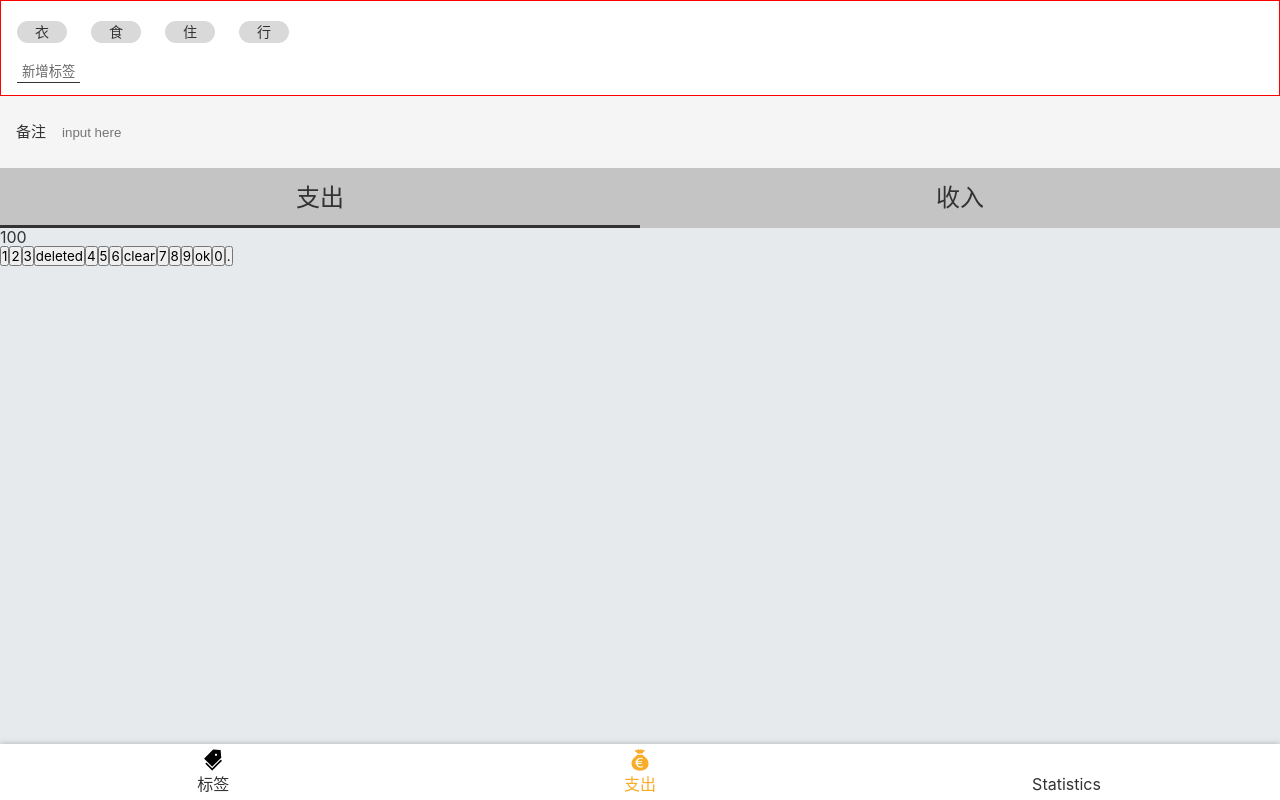
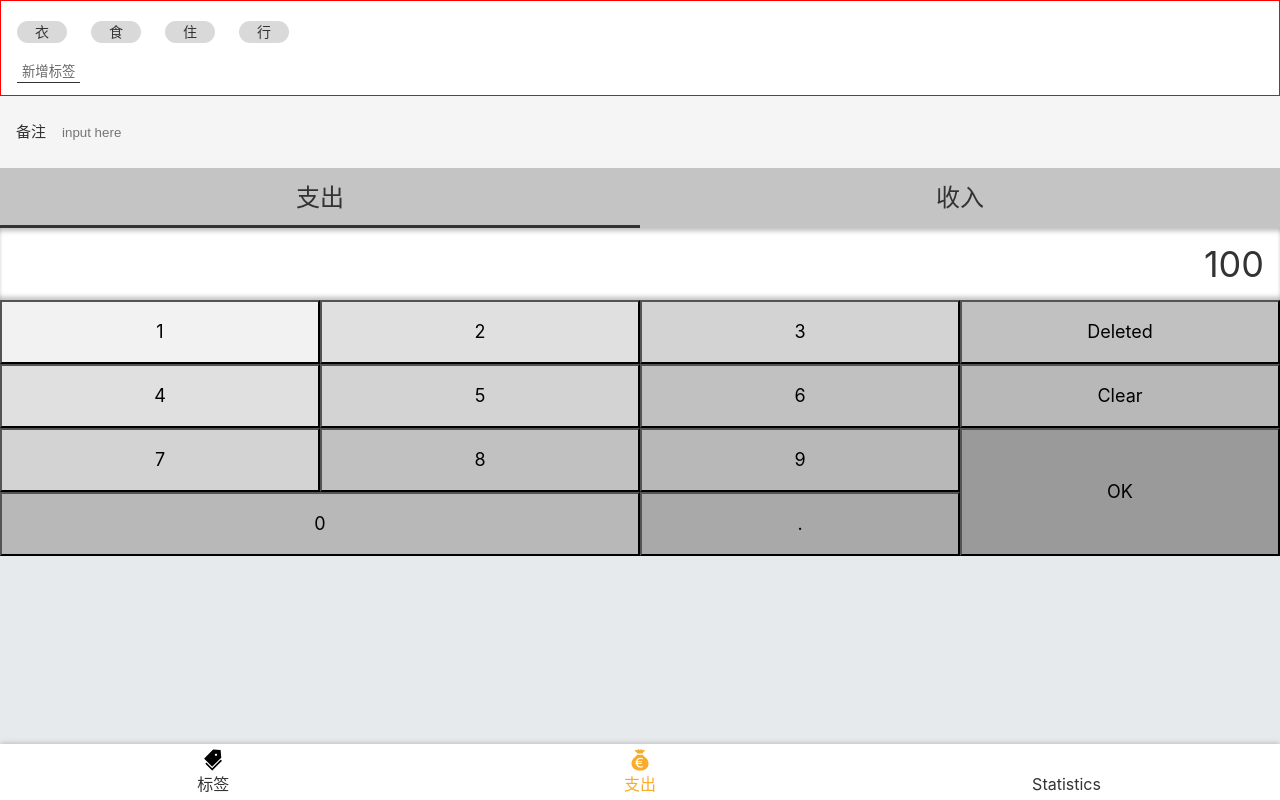
Before and after one commit to JamesSGUS/Bookepping-01, a React app: page /#/money in a window 1280 px wide. Built offline with nearby package versions, Linux system fonts and the light colour scheme.

Commit message:
layout area of nomberpad

```diff
--- a/src/index.scss
+++ b/src/index.scss
@@ -1,28 +1,54 @@
 @import-normalize;
 @import "helper";
 
-*{margin:0;padding:0;}
-*{box-sizing: border-box;}
-*::before {box-sizing: border-box;}
-*::after {box-sizing: border-box;}
-ul,ol{
+* {
+  margin: 0;
+  padding: 0;
+}
+
+* {
+  box-sizing: border-box;
+}
+
+*::before {
+  box-sizing: border-box;
+}
+
+*::after {
+  box-sizing: border-box;
+}
+
+ul, ol {
   list-style: none;
 }
-a{text-decoration: none;color: inherit;}
 
-body{
+a {
+  text-decoration: none;
+  color: inherit;
+}
+
+body {
   font-family: $font-hei;
   font-size: 16px;
   line-height: 1.15;
   background: #e7eaed;
 }
-button{
+
+button {
   font-family: inherit;
 }
-:focus{
+
+:focus {
   outline: none;
 }
-.icon{
-  width:1em;
-  height:1em;
+
+.icon {
+  width: 1em;
+  height: 1em;
 }
+
+.clearfix::after {
+  content: "";
+  display: block;
+  clear: both;
+}
--- a/src/pages/Money.tsx
+++ b/src/pages/Money.tsx
@@ -54,14 +54,17 @@
 `;
 const CategorySection = styled.section`
   font-size: 24px;
+
   > ul {
     display: flex;
     background: #c4c4c4;
+
     > li {
       width: 50%;
       padding: 16px 0;
       text-align: center;
       position: relative;
+
       &.selected::after {
         content: "";
         display: block;
@@ -76,7 +79,63 @@
   }
 `;
 const NumberPadSection = styled.section`
+  display: flex;
+  flex-direction: column;
 
+  > .output {
+    background: white;
+    font-size: 36px;
+    line-height: 72px;
+    text-align: right;
+    padding: 0 16px;
+    box-shadow: inset 0 -5px 5px -2px rgba(0, 0, 0, 0.25),
+    inset 0 5px 5px -2px rgba(0, 0, 0, 0.25);
+  }
+
+  > .pad {
+    > button {
+      font-size: 18px;
+      float: left;
+      width: 25%;
+      height: 64px;
+
+      &.ok {
+        height: 128px;
+        float: right;
+      }
+
+      &.zero {
+        width: 50%;
+      }
+      &:nth-child(1) {
+        background: #f2f2f2;
+      }
+      &:nth-child(2),
+      &:nth-child(5) {
+        background: #e0e0e0;
+      }
+      &:nth-child(3),
+      &:nth-child(6),
+      &:nth-child(9) {
+        background: #d3d3d3;
+      }
+      &:nth-child(4),
+      &:nth-child(7),
+      &:nth-child(10) {
+        background: #c1c1c1;
+      }
+      &:nth-child(8),
+      &:nth-child(11),
+      &:nth-child(13) {
+        background: #b8b8b8;
+      }
+      &:nth-child(12){
+        background: #9a9a9a;
+      }
+      &:nth-child(14) {
+        background: #a9a9a9;
+      }
+  }
 `;
 
 function Money() {
@@ -104,21 +163,21 @@
         </ul>
       </CategorySection>
       <NumberPadSection>
-        <div>100</div>
-        <div>
+        <div className="output">100</div>
+        <div className="pad clearfix">
           <button>1</button>
           <button>2</button>
           <button>3</button>
-          <button>deleted</button>
+          <button>Deleted</button>
           <button>4</button>
           <button>5</button>
           <button>6</button>
-          <button>clear</button>
+          <button>Clear</button>
           <button>7</button>
           <button>8</button>
           <button>9</button>
-          <button>ok</button>
-          <button>0</button>
+          <button className="ok">OK</button>
+          <button className="zero">0</button>
           <button>.</button>
         </div>
       </NumberPadSection>
```
